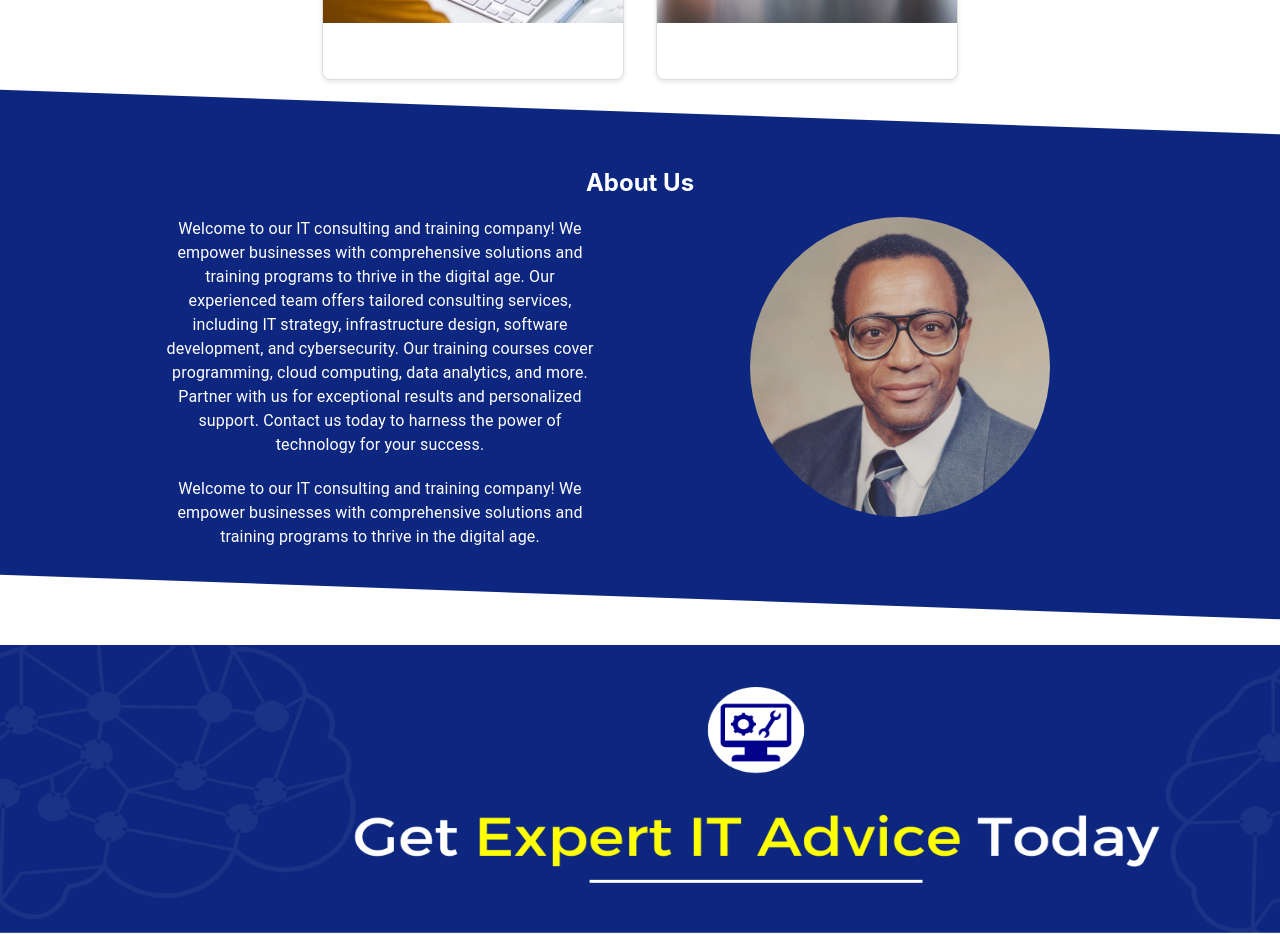
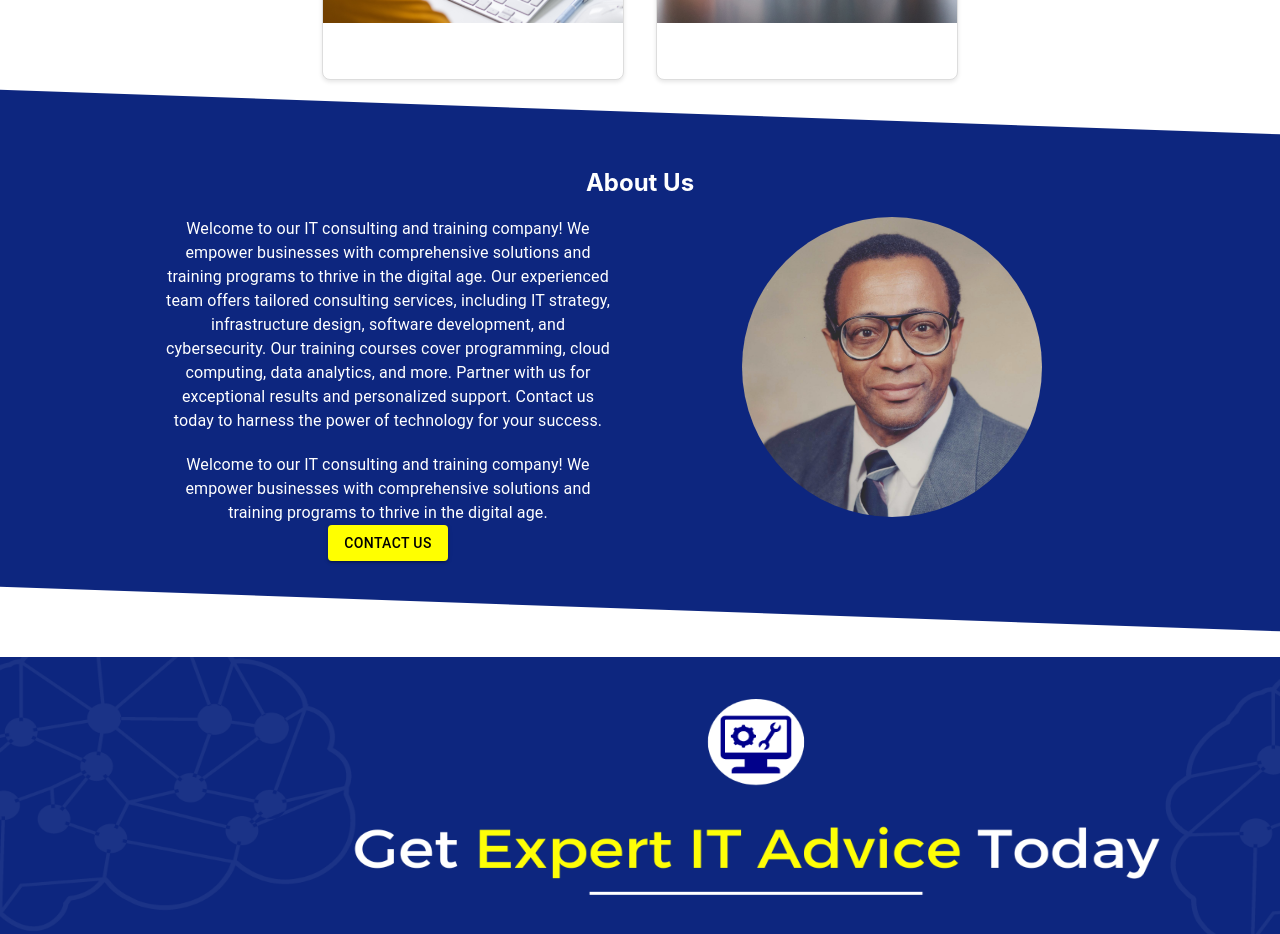
Before and after one commit to kgauzampe/econo, a React (Create React App) app: page / in a window 1280 px wide. Shown: the part 1860-2794 px from the top of the page. Built offline with nearby package versions, Linux system fonts and the light colour scheme.

Commit message:
Btn added

```diff
--- a/src/Components/About-Banner/Banner.css
+++ b/src/Components/About-Banner/Banner.css
@@ -19,7 +19,9 @@
     border-radius: 50%;
     width: 300px;
   }
-
+  .bannerBtn{
+    padding-top: 1em;
+  }
   @media (max-width: 768px) {
     .banner {
       padding: 10px;
--- a/src/Components/About-Banner/Banner.js
+++ b/src/Components/About-Banner/Banner.js
@@ -2,6 +2,7 @@ import React from 'react';
 import { Typography } from "@mui/material";
 import AboutImg from '../../Images/Dr Overton.png'
 import { Grid } from '@mui/material';
+import Button from '@mui/material/Button';
 import './Banner.css';
 
 const Banner = () => {
@@ -9,7 +10,7 @@ const Banner = () => {
     <div className="banner">
       <div className="banner-content">
         <h2>About Us</h2>
-        <Grid container spacing={10}>
+        <Grid container spacing={6}>
           <Grid item xs={12} sm={12} md={6}>
             <Typography>
               Welcome to our IT consulting and training company! We empower businesses with comprehensive
@@ -23,6 +24,9 @@ const Banner = () => {
               Welcome to our IT consulting and training company! We empower businesses with comprehensive solutions and training
               programs to thrive in the digital age.
             </Typography>
+            <Button variant="contained" size="medium" className="bannerBtn">
+              Contact Us
+            </Button>
           </Grid>
           <Grid item xs={12} sm={12} md={6}>
             <img src={AboutImg} alt="Card" className="aboutimg" />
--- a/src/Components/Home/home.css
+++ b/src/Components/Home/home.css
@@ -55,9 +55,6 @@
     width: 2000px;
     height: 300px;
   }
-  /* .getB{
-    width: 10em !important;
-  } */
   .banner-image2{
     width: 63em;
   }
```
